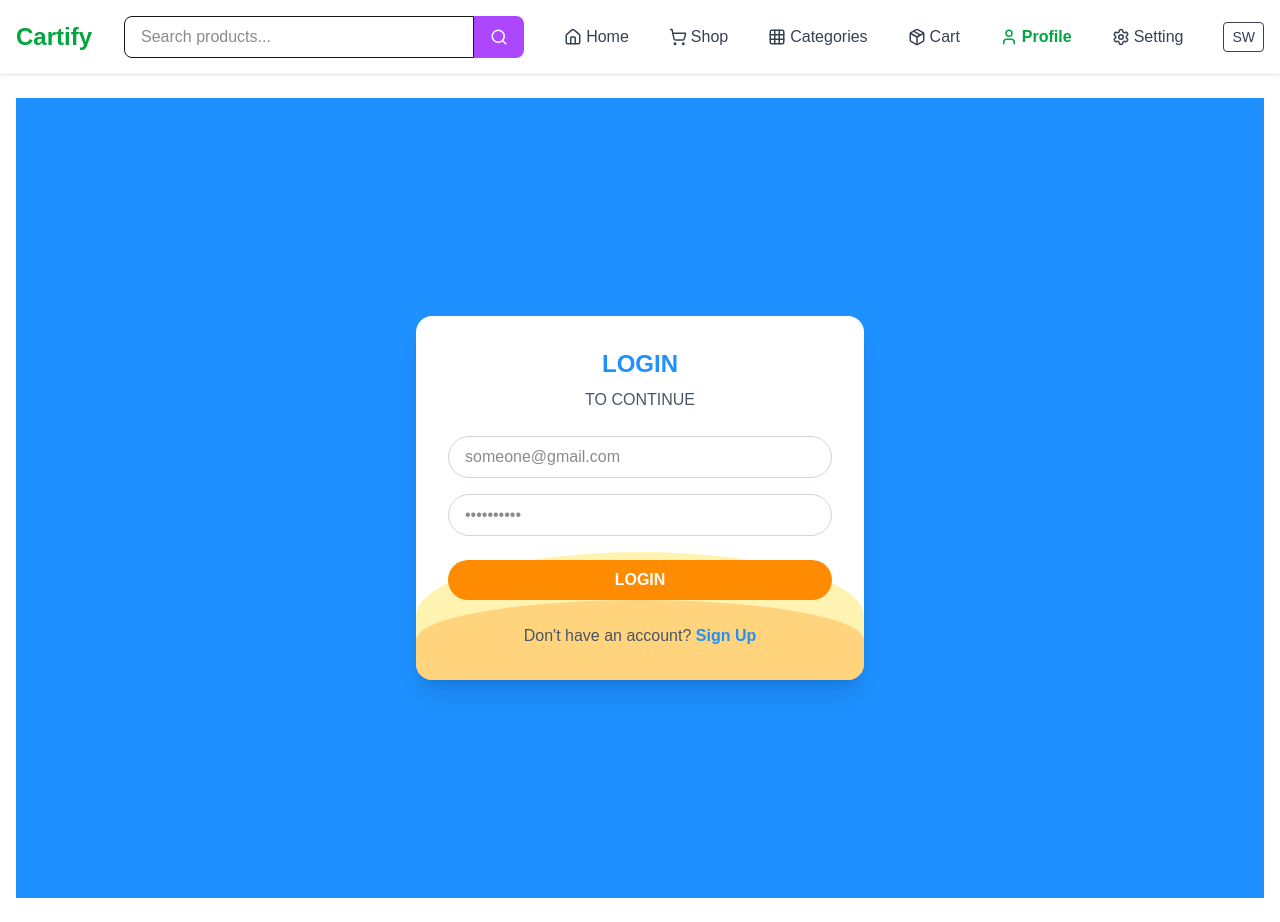
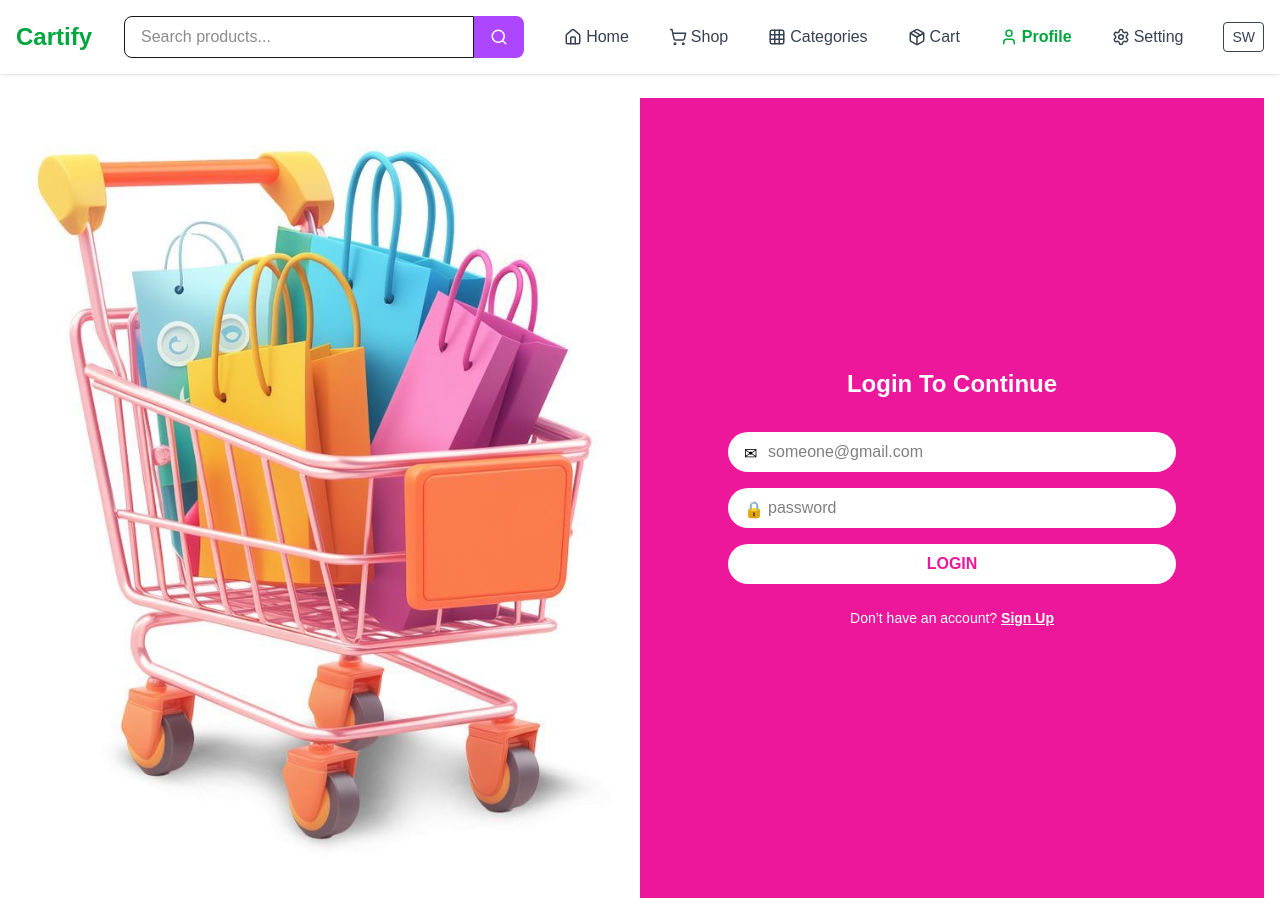
Before and after one commit to irenaugustin/cartify, a Next.js app: page /account in a window 1280 px wide. Built offline with nearby package versions, Linux system fonts and the light colour scheme.

Commit message:
add changes in cart page znd account page

```diff
--- a/app/account/page.tsx
+++ b/app/account/page.tsx
@@ -2,75 +2,88 @@
 
 import { useState } from "react"
 import { useI18n } from "@/contexts/I18nContext"
+import Image from "next/image"
 
 export default function AccountPage() {
   const { language } = useI18n()
   const [isLogin, setIsLogin] = useState(true)
 
-  // Labels based on language
   const labels = {
     login: language === "en" ? "LOGIN" : "INGIA",
     signup: language === "en" ? "SIGN UP" : "JISAJILI",
-    toContinue: language === "en" ? "TO CONTINUE" : "KWA KUENDELEA",
-    forAccount: language === "en" ? "FOR YOUR ACCOUNT" : "KWA AKAUNTI YAKO",
+    toContinue: language === "en" ? "Login To Continue" : "Ingia Ili Kuendelea",
+    forAccount: language === "en" ? "Create Your Account" : "Unda Akaunti Yako",
     username: language === "en" ? "Username" : "Jina la Mtumiaji",
     email: language === "en" ? "someone@gmail.com" : "barua@pepe.com",
-    password: language === "en" ? "••••••••••" : "••••••••••",
-    dontHave: language === "en" ? "Don't have an account?" : "Hauna akaunti?",
+    password: language === "en" ? "password" : "nenosiri",
+    dontHave: language === "en" ? "Don’t have an account?" : "Hauna akaunti?",
     alreadyHave: language === "en" ? "Already have an account?" : "Tayari una akaunti?",
     toggleLogin: language === "en" ? "Login" : "Ingia",
     toggleSignUp: language === "en" ? "Sign Up" : "Jisajili",
   }
 
   return (
-    <div className="min-h-screen flex items-center justify-center bg-[#1E90FF] p-4">
-      <div className="w-full max-w-md bg-[#FFFFFF] shadow-xl rounded-2xl p-8 relative overflow-hidden">
-        {/* Decorative Background Waves */}
-        <div className="absolute bottom-0 left-0 w-full h-32 bg-[#FFD700] opacity-30 rounded-t-[100%]"></div>
-        <div className="absolute bottom-0 left-0 w-full h-20 bg-[#FF8C00] opacity-30 rounded-t-[100%]"></div>
+    <div className="min-h-screen flex">
+      {/* Left Side Image */}
+      <div className="w-1/2 flex items-center justify-center bg-white">
+        <Image
+          src="/shopping-cart.jpg"
+          alt="Shopping Cart"
+          width={600}
+          height={600}
+          className="object-contain w-full h-auto max-h-[300px] sm:max-h-[400px] md:max-h-full"
+        />
+      </div>
 
-        {/* Header */}
-        <h2 className="text-2xl font-bold text-[#1E90FF] mb-2 text-center z-10 relative">
-          {isLogin ? labels.login : labels.signup}
+      {/* Right Side Form */}
+      <div className="w-1/2 bg-[#ec179a] text-white flex flex-col justify-center p-8 md:p-12">
+        <h2 className="text-2xl font-semibold text-center mb-4">
+          {labels.toContinue}
         </h2>
-        <p className="text-gray-600 mb-6 text-center z-10 relative">
-          {isLogin ? labels.toContinue : labels.forAccount}
-        </p>
 
-        {/* Form */}
-        <form className="flex flex-col gap-4 relative z-10">
+        <form className="flex flex-col gap-4 mt-4 max-w-md mx-auto w-full">
           {!isLogin && (
             <input
               type="text"
               placeholder={labels.username}
-              className="border border-gray-300 rounded-full px-4 py-2 focus:outline-none focus:ring-2 focus:ring-[#1E90FF]"
+              className="bg-white text-black rounded-full px-4 py-2 focus:outline-none"
             />
           )}
+
+          {/* Email Input with Icon */}
+          <div className="relative">
+            <span className="absolute left-4 top-2.5 text-black">✉</span>
             <input
               type="email"
               placeholder={labels.email}
-            className="border border-gray-300 rounded-full px-4 py-2 focus:outline-none focus:ring-2 focus:ring-[#1E90FF]"
+              className="w-full bg-white text-black rounded-full px-10 py-2 focus:outline-none"
             />
+          </div>
+
+          {/* Password Input with Icon */}
+          <div className="relative">
+            <span className="absolute left-4 top-2.5 text-black">🔒</span>
             <input
               type="password"
               placeholder={labels.password}
-            className="border border-gray-300 rounded-full px-4 py-2 focus:outline-none focus:ring-2 focus:ring-[#1E90FF]"
+              className="w-full bg-white text-black rounded-full px-10 py-2 focus:outline-none"
             />
+          </div>
 
           <button
             type="submit"
-            className="bg-[#FF8C00] text-white font-semibold px-4 py-2 rounded-full hover:bg-[#FFD700] transition-colors mt-2"
+            className="bg-white text-[#ec179a] font-bold py-2 rounded-full hover:bg-gray-200 transition-colors"
           >
             {isLogin ? labels.login : labels.signup}
           </button>
         </form>
 
-        {/* Toggle Login/Register */}
-        <p className="text-center text-gray-600 mt-6 relative z-10">
+        {/* Toggle Between Login and SignUp */}
+        <p className="text-center mt-6 text-white text-sm">
           {isLogin ? labels.dontHave : labels.alreadyHave}{" "}
           <button
             onClick={() => setIsLogin(!isLogin)}
-            className="text-[#1E90FF] font-semibold hover:text-[#FF8C00] transition-colors"
+            className="font-bold underline"
           >
             {isLogin ? labels.toggleSignUp : labels.toggleLogin}
           </button>
```
Also changed, not shown: app/cart/page.tsx (+143 -31 lines), public/shopping-cart.jpg (added). Lines whose indentation alone changed are shown as unchanged.
